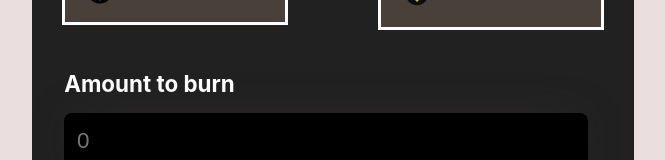
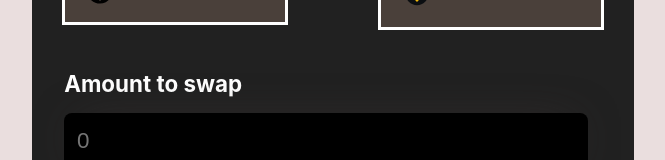
Before and after one commit to Sam44323/BSC-ETH-Bridge, a React (Create React App) app in the folder bridge-frontend/: page / in a window 1280 px wide. Shown: the part 275-435 px from the top of the page, without its empty margins (307-972 px from the left). Built offline with nearby package versions, Linux system fonts and the light colour scheme.

Commit message:
add: added initial implementation for button-handler

```diff
--- a/bridge-frontend/src/container/BridgeContainer.tsx
+++ b/bridge-frontend/src/container/BridgeContainer.tsx
@@ -46,6 +46,11 @@ const BridgeContainer: React.FC = () => {
     }));
   };
 
+  const clickHandler = () => {
+    alert("swapping");
+    setInputValue("");
+  };
+
   return (
     <div className={styles.BridgeContainer}>
       <section className={styles.SwapSection}>
@@ -69,12 +74,12 @@ const BridgeContainer: React.FC = () => {
       <section className={styles.InputSection}>
         <Input
           placeholder="0"
-          label="Amount to burn"
+          label="Amount to swap"
           type="number"
           changeValue={setInputValue}
           value={inputValue}
         />
-        <Button clickHandler={() => ""} disabled={!inputValue}>
+        <Button clickHandler={clickHandler} disabled={!inputValue}>
           Burn
         </Button>
       </section>
```
